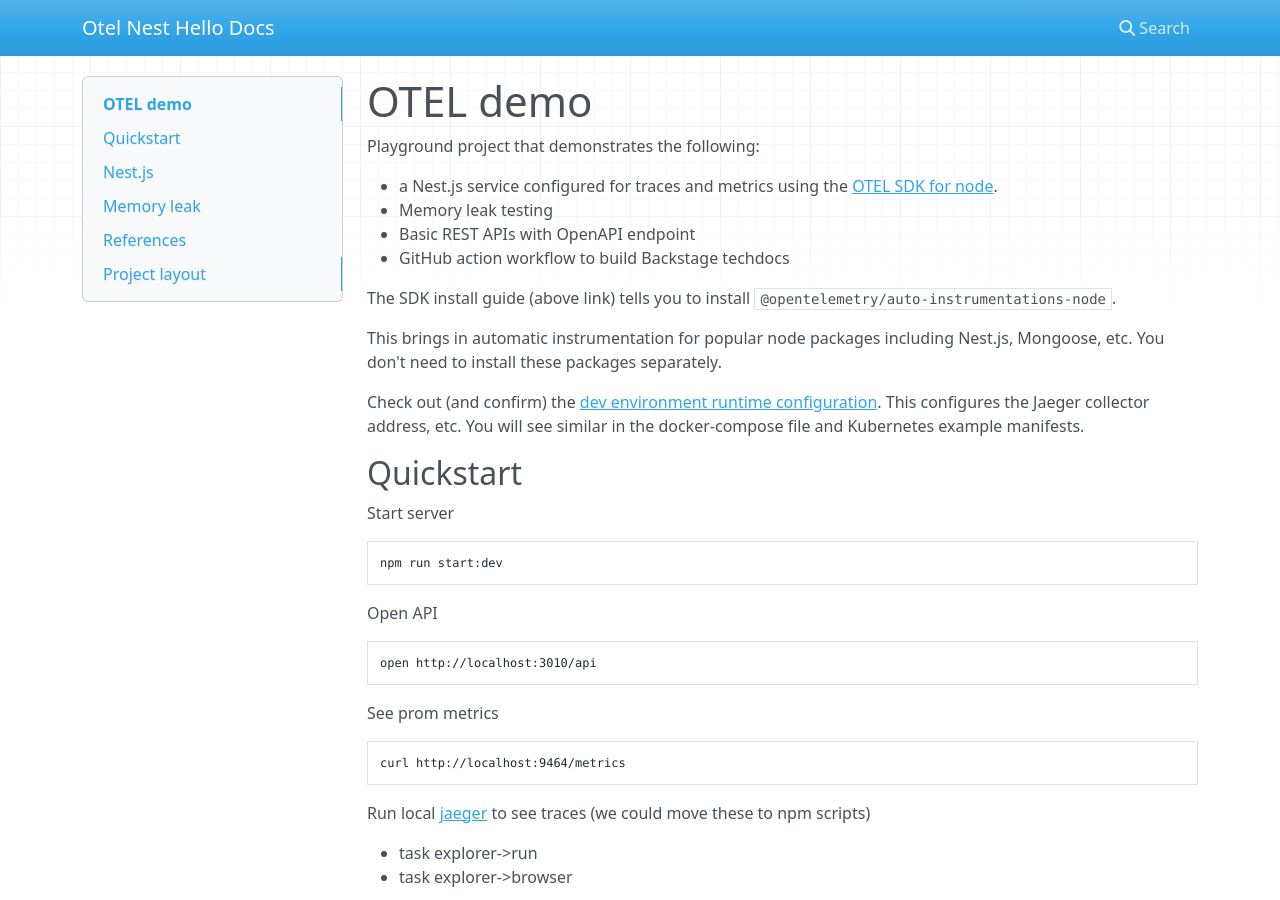
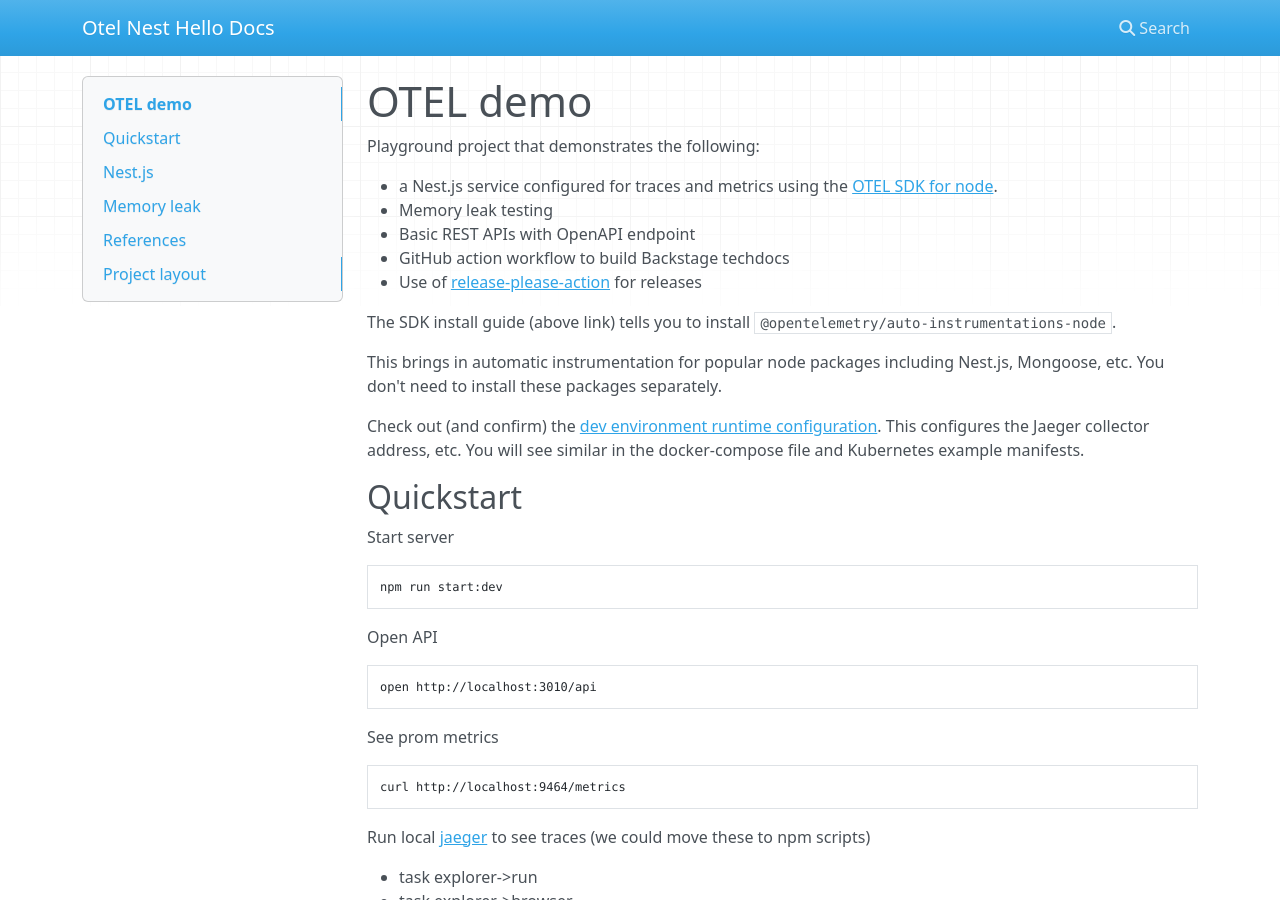
Before and after one commit to liam-murray-xealth/otel-nest-hello, an MkDocs documentation site: the page built from docs/index.md, in a window 1280 px wide and 900 px high. Built offline with MkDocs 1.6.1, drawn with Linux system fonts in a browser that asks for light colours; nearby versions of some CDN libraries.

Commit message:
Update doc

```diff
--- a/docs/index.md
+++ b/docs/index.md
@@ -6,6 +6,7 @@ Playground project that demonstrates the following:
 - Memory leak testing
 - Basic REST APIs with OpenAPI endpoint
 - GitHub action workflow to build Backstage techdocs
+- Use of [release-please-action](https://github.com/google-github-actions/release-please-action]) for releases
 
 The SDK install guide (above link) tells you to install `@opentelemetry/auto-instrumentations-node`.
 
```
